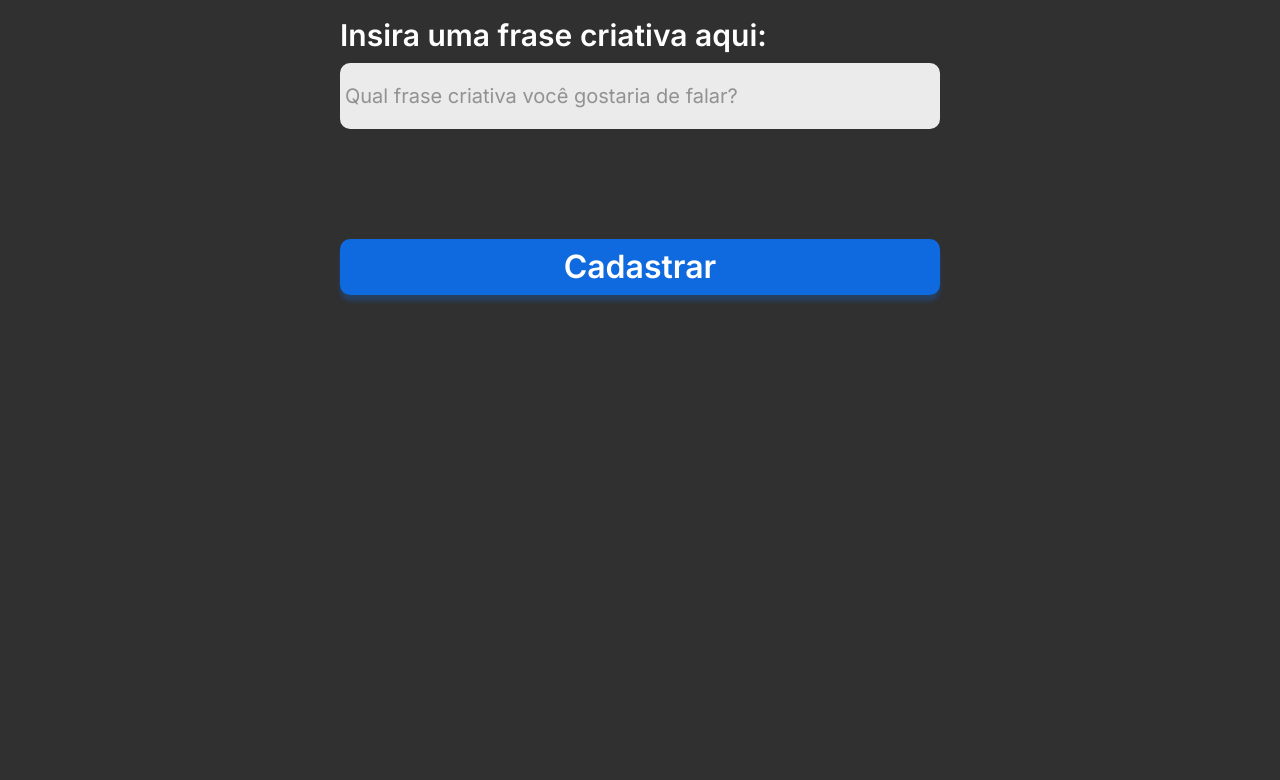
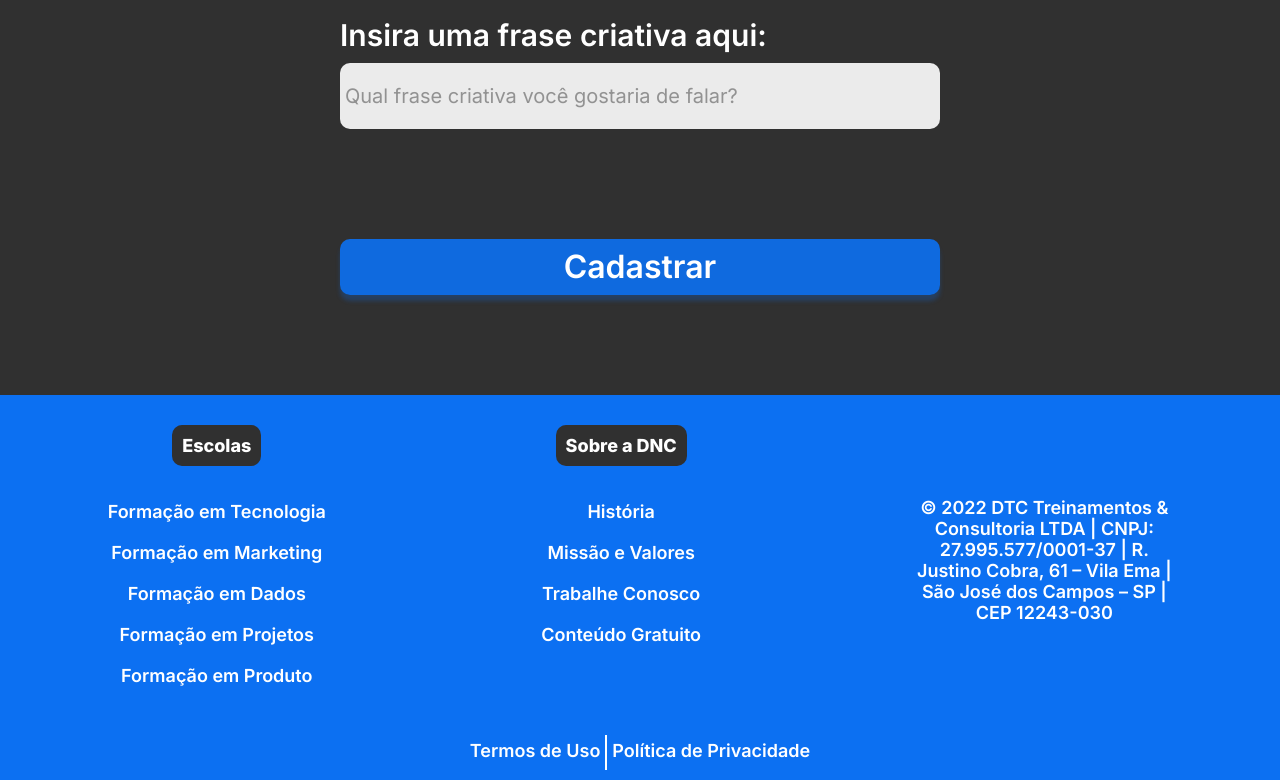
Before and after one commit to herickalmeidademelo/projeto-bootcamp, a plain HTML site: page index.html in a window 1280 px wide. Shown: the part 1353-2133 px from the top of the page. Before the commit the page ends 1748 px from the top, so only its background shows below. Drawn offline with Linux system fonts and the light colour scheme.

Commit message:
Adicionando media query para mobile

```diff
--- a/css/style.css
+++ b/css/style.css
@@ -156,3 +156,127 @@
         cursor: pointer;
 
     }
+
+    /* footer */
+
+    footer {
+        width: 100%;
+        background-color: var(--azul-dnc);
+    }
+    footer .linha1 {
+        display: flex;
+        justify-content: space-around;
+        align-items: center;
+    }
+    footer ul{
+        list-style: none;
+        margin: 0px;
+        padding: 0px;
+    }
+    footer nav{
+        display: flex;
+        flex-direction: column;
+        align-items: center;
+        height: 330px;
+    }
+    footer h5{
+        text-align: center;
+        color: white;
+        font-weight: 800;
+        font-size: 18px;
+        font-family: var(--fonte-padrao);
+        background-color: var(--prto-dnc);
+        border-radius: 10px;
+        padding: 10px;
+        margin-bottom: 15px;
+    }
+    footer ul li {
+        text-align: center;
+        color: white;
+        font-weight: 600;
+        font-size: 18px;
+        font-family: var(--fonte-padrao);
+        margin: 20px 0px 20px 0px;
+    }
+    footer ul li a {
+        color: white;
+        text-decoration: none;
+    }
+    footer ul li a:hover{
+        color: var(--cinza);
+    }
+    footer .endereco{
+        font-weight: 600;
+        font-size: 18px;
+        font-family: var(--fonte-padrao);
+        color: white;
+        text-align: center;
+        width: 20%;
+    }
+    footer .linha2{
+        height: 35px;
+        display: flex;
+        justify-content: center;
+        margin: 0px;
+        padding: 10px;
+
+
+}
+    footer .linha2 a{
+        font-family: var(--fonte-padrao);
+        font-size: 18px;
+        font-weight: 600;
+        color: white;
+        text-decoration: none;
+        padding: 5px;
+
+    }
+    footer .linha2 a:first-child{
+        border-right: 2px solid white;
+    }
+    footer .linha2 a:hover{
+        color: var(--cinza);
+    }
+    @media only screen and (max-width: 600px){
+
+        /* Menu */
+        #principal{
+            flex-direction: column;
+            height: auto;
+        }
+
+    #menu {
+        flex-direction: column;
+        width: 100%;
+        margin: 0px;
+    }
+    #menu a{
+        display: flex;
+        height: 50px;
+        justify-content: center;
+    }
+    #principal button{
+        width: 100%;
+        margin-right: 0px;
+    }
+
+    /* seção */
+
+    section h1 {
+        font-size: 38px;
+    }
+    section h2{
+        font-size: 28px;
+        padding-right: 15px;
+        padding-left: 15px;
+    }
+
+    form {
+        width: 95%;
+        font-size: 20px;
+    }
+
+    .checkbox-itens label{
+        font-size: 15px;
+    }
+}
--- a/index.html
+++ b/index.html
@@ -58,5 +58,53 @@
             <input type="submit" value="Cadastrar">
         </form>
     </section>
+    <footer>
+        <div class="linha1">
+            <nav>
+                <h5>Escolas</h5>
+                <ul>
+                    <li>
+                        <a href="">Formação em Tecnologia</a>
+                    </li>
+                    <li>
+                        <a href="">Formação em Marketing</a>
+                    </li>
+                    <li>
+                        <a href="">Formação em Dados</a>
+                    </li>
+                    <li>
+                        <a href="">Formação em Projetos</a>
+                    </li>
+                    <li>
+                        <a href="">Formação em Produto</a>
+                    </li>
+                </ul>
+            </nav>
+            <nav>
+                <h5>Sobre a DNC</h5>
+                <ul>
+                    <li>
+                        <a href="">História</a>
+                    </li>
+                    <li>
+                        <a href="">Missão e Valores</a>
+                    </li>
+                    <li>
+                        <a href="">Trabalhe Conosco</a>
+                    </li>
+                    <li>
+                        <a href="">Conteúdo Gratuito</a>
+                    </li>
+                </ul>
+            </nav>
+            <div class="endereco">
+                © 2022 DTC Treinamentos & Consultoria LTDA | CNPJ: 27.995.577/0001-37 | R. Justino Cobra, 61 – Vila Ema | São José dos Campos – SP | CEP 12243-030
+            </div>
+        </div>
+        <div class="linha2">
+            <a href="">Termos de Uso</a>
+            <a href="">Política de Privacidade</a>
+        </div>
+    </footer>
 </body>
 </html>
```
